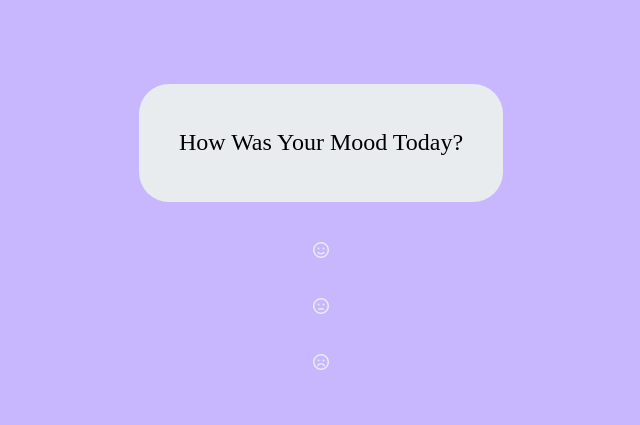
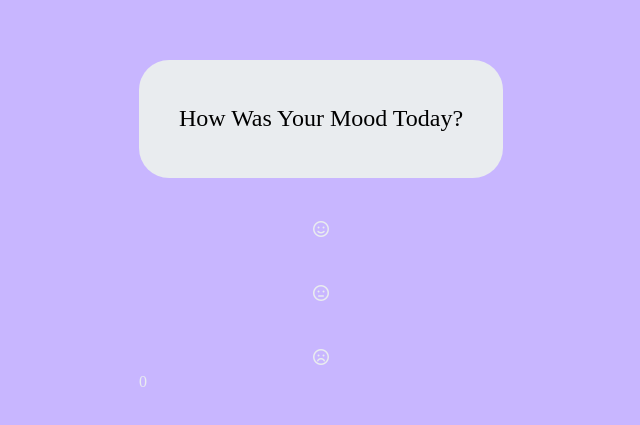
Before and after one commit to NeelthebigGuy/Happy_Or_Sad, a React (Vite) app: page / in a window 1280 px wide. Shown: the part 173-598 px from the top of the page, without its empty margins (319-959 px from the left). Built offline with nearby package versions, Linux system fonts and the light colour scheme; a web font is replaced by a local one.

Commit message:
working numbers selection

```diff
--- a/package.json
+++ b/package.json
@@ -10,6 +10,7 @@
     "preview": "vite preview"
   },
   "dependencies": {
+    "framer-motion": "^11.0.3",
     "react": "^18.2.0",
     "react-dom": "^18.2.0"
   },
--- a/src/comp/AskForMood.jsx
+++ b/src/comp/AskForMood.jsx
@@ -1,21 +1,46 @@
-import React from 'react'
+import React, { useState } from 'react'
+import { motion } from 'framer-motion';
 
 import "./css/askformood.css"
 
 
 export default function AskForMood() {
+
+  const [mood, setmood] = useState(0);
+  const [noSelectedMood, setMoodSelectPageVisiabily] = useState(true);
+
+  function HandleClick(mood){
+    setmood(mood);
+    setMoodSelectPageVisiabily(false);
+  }
+
+  function Faces(props){
+    return(
+      <motion.button className='' onClick={() => HandleClick(props.moodnumber)}
+                      whileTap={{scale: 0.9}}
+                      whileHover={{scale: 1.1}}>
+        <i className={props.theclass}></i>
+      </motion.button>
+    )
+    }
+
   return (
-    <div className='full-height'>
+    <>
+    {<div className={noSelectedMood ? "full-height" : "fadeout"}>
           <div className='conatiner'>
               <div className='howwasyourdaybackground'>
                   <div className='howwasyourday bg-gradient-to-r from-amber-500 to-pink-500 bg-clip-text text-transparent md:text-[40px]'>How Was Your Mood Today?<div className='myline bg-gradient-to-r from-amber-500 to-pink-500 md:mt-2'/></div>
               </div>
               <div className='selectioncontainer mt-[50px]'>
-            <i className="fa-regular fa-face-smile text-[100px]"></i>
-            <i className="fa-regular fa-face-meh text-[100px]"></i>
-            <i className="fa-regular fa-face-frown text-[100px]"></i>
+              <Faces theclass="fa-regular fa-face-smile text-[100px]" moodnumber='2'/>
+              <Faces theclass="fa-regular fa-face-meh text-[100px]" moodnumber='1'/>
+              <Faces theclass="fa-regular fa-face-frown text-[100px]" moodnumber='0'/>
+              </div>
+              <div>
+                {mood}
               </div>
           </div>
-    </div>
+      </div>}
+    </>
   )
 }
--- a/src/comp/css/askformood.css
+++ b/src/comp/css/askformood.css
@@ -19,6 +19,7 @@
     height: 100%;
     vertical-align: middle;
     flex-direction: column;
+    transition: 3s;
 }
 
 .howwasyourdaybackground{
@@ -45,3 +46,8 @@
     align-items: center;
     gap: 40px;
 }
+
+.fadeout{
+    display: none;
+    transition: 2s;
+}
```
Also changed, not shown: 1 other file (tests, documents, lock files or other folders). Lines whose indentation alone changed are shown as unchanged.
